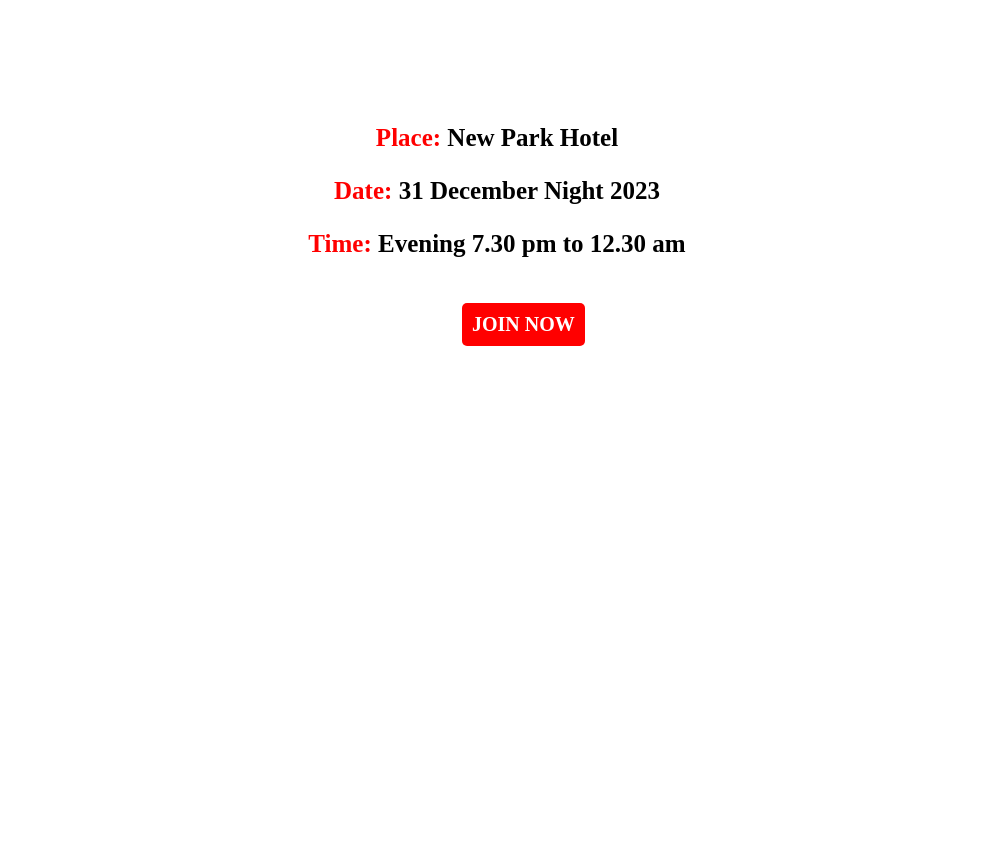
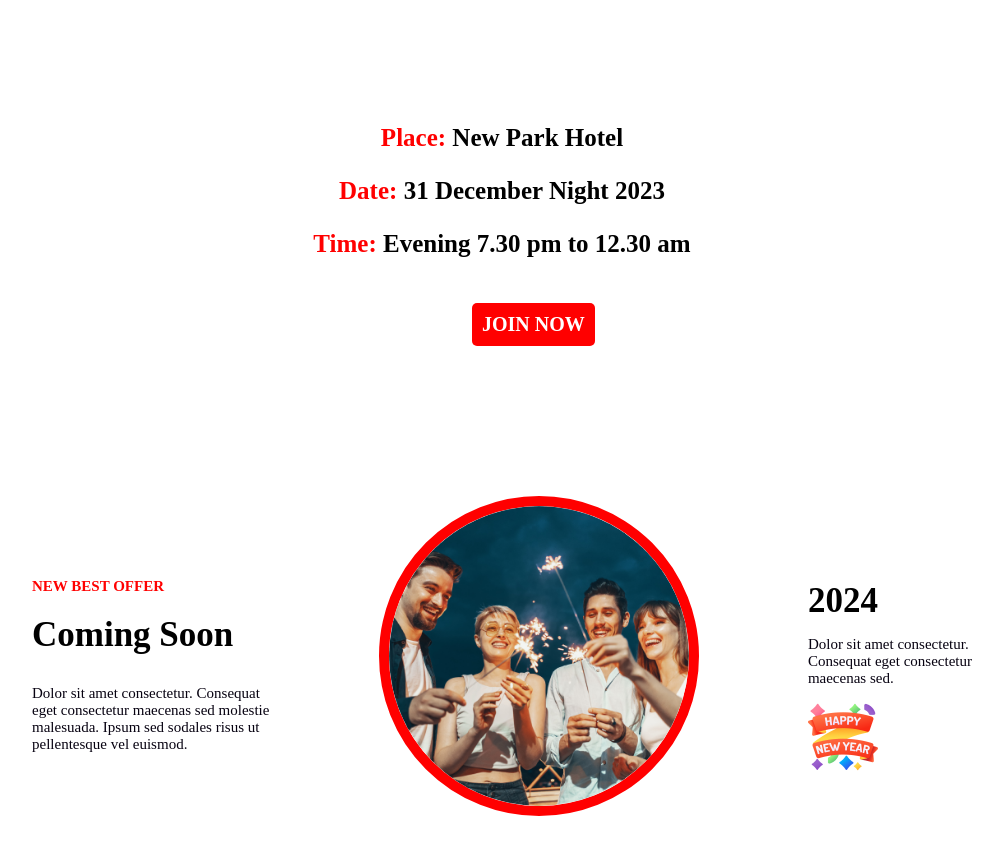
Before and after one commit to sadmanistry/assignment-1, a plain HTML site: page index.html in a window 1280 px wide. Shown: the part 1920-2774 px from the top of the page, without its empty margins (138-1141 px from the left). Before the commit the page ends 2266 px from the top, so only its background shows below. Drawn offline with nearby package versions, Linux system fonts and the light colour scheme.

Commit message:
coming section done

```diff
--- a/index.html
+++ b/index.html
@@ -34,5 +34,24 @@
         <p><span class="adress-design">Time:</span> Evening 7.30 pm to 12.30 am</p>
         <button>JOIN NOW</button>
     </section>
+
+    <section class="coming">
+        <div class="coming-soon">
+            <h6>NEW BEST OFFER</h6>
+            <h1>Coming Soon</h1>
+            <p class="common-para">Dolor sit amet consectetur. Consequat <br> eget consectetur maecenas sed molestie <br> malesuada. Ipsum sed sodales risus ut <br> pellentesque vel euismod. </p>
+
+        </div>
+        <div class="coming-img-sec">
+            <div class="img-circle">
+                <img src="resources/Ellipse 1.png" alt="">
+            </div>
+        </div>
+        <div class="year">
+            <h4>2024</h4>
+            <p class="common-para">Dolor sit amet consectetur. <br> Consequat eget consectetur <br> maecenas sed.</p>
+            <img src="resources/Group 96.png" alt="" height="70px">
+        </div>
+    </section>
 </body>
 </html>
--- a/styles.css
+++ b/styles.css
@@ -4,7 +4,7 @@
     font-weight: weight;
     font-style:normal;
     font-variation-settings:"wdth" 100;
-    margin: 0 0 0 170px;
+    margin: 0 170px 0 170px;
 }
 header{
     background-image: url(../assignment-1/resources/Banner\ Image.png);
@@ -97,7 +97,6 @@
   font-size: 25px;
   font-weight: 600;
   text-align: center;
-  margin-right: 180px;
 }
 .adress-design{
   color: red;
@@ -112,6 +111,51 @@
   font-size: 20px;
   font-weight: 600;
   cursor: pointer;
-  margin-left: 430px;
+  margin-left: 440px;
   margin-top: 20px;
+  margin-bottom: 150px;
 }
+
+/* comming section */
+.coming{
+  display: flex;
+  justify-content: space-between ;
+  align-items: center;
+  margin-bottom: 150px;
+}
+.coming-soon > h6{
+  color: red;
+  font-family: "Work Sans";
+  font-size: 15px;
+  font-weight: 600;
+  margin-bottom: 0;
+}
+.coming-soon > h1{
+  font-family: "Work Sans";
+  font-size: 35px;
+  font-weight: 600;
+  margin-top: 20px;
+  margin-bottom: 30px;
+}
+.common-para{
+  color: #070211;
+  font-family: "Work Sans";
+  font-size: 15px;
+}
+.img-circle{
+  width: 300px;
+  height: 300px;
+  border-radius: 50%;
+  overflow: hidden;
+  border: 10px solid red;
+}
+.img-circle img{
+  width: 100%;
+  height: auto;
+}
+.year > h4{
+  font-family: "Work Sans";
+  font-size: 35px;
+  font-weight: 600;
+  margin-bottom: 0;
+}
```
